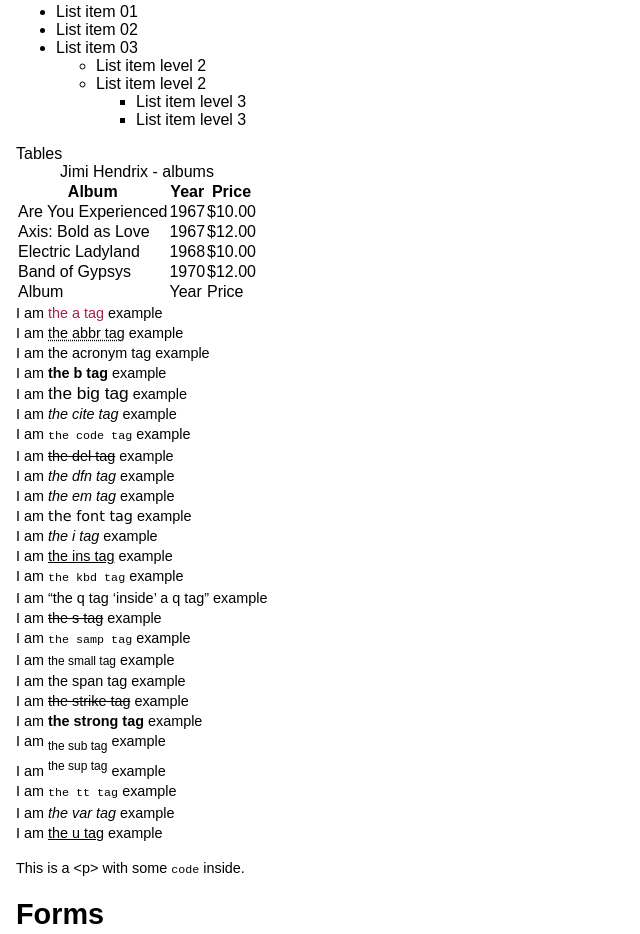
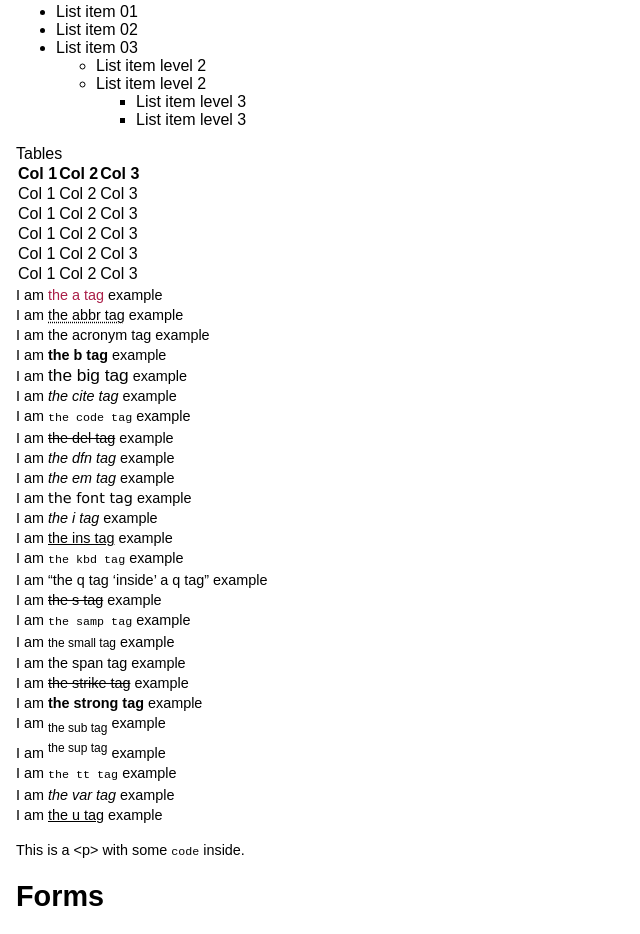
Before and after one commit to danblundell/nbc-styleguide, a plain HTML site: page styles.html in a window 1280 px wide. Shown: the part 1341-2275 px from the top of the page, without its empty margins (0-640 px from the left). Drawn offline with nearby package versions, Linux system fonts and the light colour scheme.

Commit message:
Updated table content

```diff
--- a/styles.html
+++ b/styles.html
@@ -109,42 +109,42 @@ commodo consequat.</dd>
 </ul>
 
 <h4>Tables</h4>
-	<table summary="Jimi Hendrix albums">
-  	<caption>Jimi Hendrix - albums</caption>
+	<table summary="Data Table">
+  	<caption></caption>
   	<thead>
 		<tr>
-			<th>Album</th>
-			<th>Year</th>
-			<th>Price</th>
+			<th>Col 1</th>
+			<th>Col 2</th>
+			<th>Col 3</th>
 		</tr>
 	</thead>
 	<tfoot>
 		<tr>
-			<td>Album</td>
-			<td>Year</td>
-			<td>Price</td>
+			<td>Col 1</td>
+			<td>Col 2</td>
+			<td>Col 3</td>
 		</tr>
 	</tfoot>
 	<tbody>
 		<tr>
-			<td>Are You Experienced </td>
-			<td>1967</td>
-			<td>$10.00</td>
+			<td>Col 1</td>
+			<td>Col 2</td>
+			<td>Col 3</td>
 	  	</tr>
 	  	<tr>
-			<td>Axis: Bold as Love</td>
-			<td>1967</td>
-			<td>$12.00</td>
+			<td>Col 1</td>
+			<td>Col 2</td>
+			<td>Col 3</td>
 	  	</tr>
 		<tr>
-			<td>Electric Ladyland</td>
-			<td>1968</td>
-			<td>$10.00</td>
+			<td>Col 1</td>
+			<td>Col 2</td>
+			<td>Col 3</td>
 	 	</tr>
 		<tr>
-			<td>Band of Gypsys</td>
-			<td>1970</td>
-			<td>$12.00</td>
+			<td>Col 1</td>
+			<td>Col 2</td>
+			<td>Col 3</td>
 		</tr>
 		</tbody>
 	</table>
@@ -245,6 +245,7 @@ I am <u>the u tag</u> example
 <div class="loading">
 	<img src="images/loading.gif" title="Loading..." alt="Loading" >
 </div>
+<hr>
 <script src="//ajax.googleapis.com/ajax/libs/jquery/1.8.1/jquery.min.js"></script>
 <script>window.jQuery || document.write('<script src="js/jquery.1.8.1.min.js"><\/script>')</script>
 <script src="js/site.js"></script>
```
Also changed, not shown: 1 other file.
